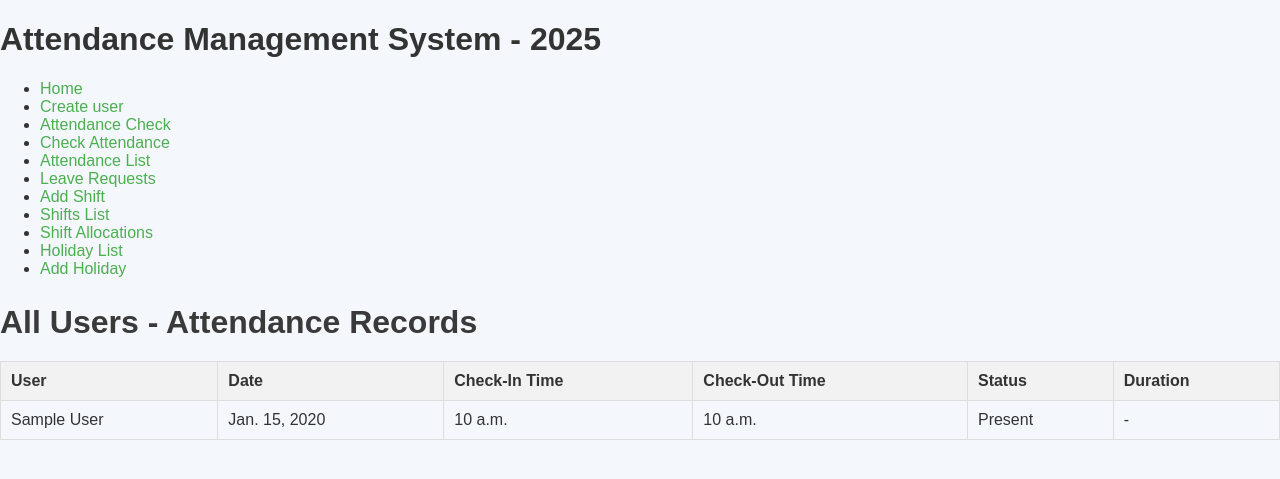
After one commit to yallalaraja/Attendance_Management_System-Team-Alpha-, a Django app: page /ams/attendance/list in a window 1280 px wide. The commit adds this page. Shown: the top 479 px of the page. Run offline with Django 5.2, Linux system fonts and the light colour scheme; a user stored in the database is signed in; tables that the repository leaves empty hold one stand-in row (values such as "Sample post").

Commit message:
attendance list template done

```diff
--- /dev/null
+++ b/Ams_be/Ams_app/templates/ams_app/attendance/attendance_list.html
@@ -0,0 +1,37 @@
+{% extends 'ams_app/base.html' %}
+{% load static %}
+
+{% block content %}
+<h2>All Users - Attendance Records</h2>
+
+<table border="1" cellpadding="8" cellspacing="0">
+    <thead>
+        <tr>
+            <th>User</th>
+            <th>Date</th>
+            <th>Check-In Time</th>
+            <th>Check-Out Time</th>
+            <th>Status</th>
+            <th>Duration</th>
+        </tr>
+    </thead>
+    <tbody>
+        {% for item in attendance_records %}
+            {% with record=item.record %}
+            <tr>
+                <td>{{ record.user.name }}</td>
+                <td>{{ record.date }}</td>
+                <td>{{ record.check_in|default:"-" }}</td>
+                <td>{{ record.check_out|default:"-" }}</td>
+                <td>{{ record.status|default:"-" }}</td>
+                <td>{{ item.duration|default:"-" }}</td>
+            </tr>
+            {% endwith %}
+        {% empty %}
+        <tr>
+            <td colspan="6">No attendance records found.</td>
+        </tr>
+        {% endfor %}
+    </tbody>
+</table>
+{% endblock %}
--- a/Ams_be/Ams_app/templates/ams_app/base.html
+++ b/Ams_be/Ams_app/templates/ams_app/base.html
@@ -18,6 +18,7 @@
                 <li><a href="{% url 'create_user' %}">Create user</a></li>
                 <li><a href="{% url 'attendance_check' %}">Attendance Check</a></li>
                 <li><a href="{% url 'attendance_status' %}">Check Attendance</a></li>
+                <li><a href="{% url 'attendance_list' %}">Attendance List</a></li>
                 <li><a href="{% url 'leave_list' %}">Leave Requests</a></li>
                 <li><a href="{% url 'add_shift' %}">Add Shift</a></li>
                 <li><a href="{% url 'shift_list' %}">Shifts List</a></li>
--- a/Ams_be/Ams_app/urls.py
+++ b/Ams_be/Ams_app/urls.py
@@ -29,6 +29,7 @@ urlpatterns = [
 
     path('attendance/check/', views.attendance_check, name='attendance_check'),
     path('attendance/status/', views.attendance_status, name='attendance_status'),
+    path('attendance/list',views.attendance_list,name='attendance_list'),
 
     path('leave/approve/<int:leave_id>/', views.approve_leave, name='approve_leave'),  # Approve leave
     path('leave/reject/<int:leave_id>/', views.reject_leave, name='reject_leave'),
@@ -42,9 +43,5 @@ urlpatterns = [
     path('holiday/', views.holiday_list, name='holiday_list'),
     path('holiday/add/', views.add_holiday, name='add_holiday'),
 
-    # API Endpoints (handled by DRF viewsets)
-    # These paths are already handled by the router, so no need to redefine them.
-    # The following paths are redundant with the DefaultRouter URLs:
-    # 'attendance/', 'attendance-report/<int:user_id>/', etc.
 
 ] + router.urls
--- a/Ams_be/Ams_app/views.py
+++ b/Ams_be/Ams_app/views.py
@@ -1,3 +1,4 @@
+# views created for the backend DRF part
 from datetime import date, timedelta
 from rest_framework import viewsets
 from rest_framework.decorators import action
@@ -163,8 +164,7 @@ class HolidayViewSet(viewsets.ModelViewSet):
 
 
 
-
-
+# views that we use for the frontend templates
 
 
 from datetime import date, timedelta
@@ -172,18 +172,29 @@ from django.shortcuts import render, redirect
 from django.contrib.auth.decorators import login_required, user_passes_test
 from django.utils.timezone import now
 from .models import Attendance, LeaveRequest, Shift, UserShiftAssignment, Holiday
-from .forms import LeaveRequestForm  # We’ll create this next
-
+from django.shortcuts import render, redirect
+from .models import User, Shift
+from django.contrib.auth import login, authenticate
+from django.contrib import messages
+from django.shortcuts import render, redirect
+from django.contrib.auth import authenticate, login
+from django.contrib import messages
+from django.contrib.auth import logout
+from django.shortcuts import redirect
+from django.views.decorators.http import require_POST
+from django.contrib.auth.decorators import login_required
+from django.shortcuts import render
+from datetime import timedelta
+from Ams_app.models import Attendance
+from django.shortcuts import render, redirect
+from django.contrib import messages
+from .models import LeaveRequest, User
+from datetime import datetime
 # Utility role checks
 def is_admin_or_hr(user):
     return user.role in ['Admin', 'HR']
 
 # user views for template
-from django.shortcuts import render, redirect
-from .models import User, Shift
-from django.contrib.auth import login, authenticate
-from django.contrib import messages
-
 def create_user(request):
     if request.method == 'POST':
         email = request.POST['email']
@@ -204,9 +215,7 @@ def create_user(request):
 
 
 
-from django.shortcuts import render, redirect
-from django.contrib.auth import authenticate, login
-from django.contrib import messages
+
 
 def login_user(request):
     if request.method == 'POST':
@@ -228,39 +237,12 @@ def home_view(request):
     return render(request, 'ams_app/home.html')
 
 # logout functionality
-from django.contrib.auth import logout
-from django.shortcuts import redirect
-from django.views.decorators.http import require_POST
-
 @require_POST
 def logout_user(request):
     logout(request)
     return redirect('login')  # Replace 'login' with your actual login view name
 
 # ----- Attendance Views for templates ----- #
-
-from django.contrib.auth.decorators import login_required
-from django.shortcuts import render
-from datetime import timedelta
-from Ams_app.models import Attendance
-
-from django.shortcuts import render
-from django.contrib.auth.decorators import login_required
-from datetime import datetime, date
-from .models import Attendance
-
-
-from django.shortcuts import render, redirect
-from django.contrib.auth.decorators import login_required
-from datetime import datetime, timedelta
-from .models import Attendance
-
-
-from django.shortcuts import render, redirect
-from django.contrib.auth.decorators import login_required
-from datetime import datetime, date
-from .models import Attendance
-
 @login_required
 def attendance_check(request):
     user = request.user
@@ -338,14 +320,38 @@ def attendance_status(request):
 
     return render(request, 'ams_app/attendance/status.html', context)
 
+from django.shortcuts import render
+from django.contrib.auth.decorators import login_required
+from .models import Attendance
+
+from datetime import datetime
+
+@login_required
+def attendance_list(request):
+    if request.user.role not in ['Admin', 'HR']:
+        return HttpResponseForbidden()
+
+    attendance_records = Attendance.objects.select_related('user').order_by('-date')
+
+    # Add duration manually to each record
+    records_with_duration = []
+    for record in attendance_records:
+        duration = None
+        if record.check_in and record.check_out:
+            checkin_dt = datetime.combine(record.date, record.check_in)
+            checkout_dt = datetime.combine(record.date, record.check_out)
+            duration = checkout_dt - checkin_dt
+        records_with_duration.append({
+            'record': record,
+            'duration': duration,
+        })
+
+    context = {
+        'attendance_records': records_with_duration
+    }
+    return render(request, 'ams_app/attendance/attendance_list.html', context)
 
 # ----- Leave Request Views for templates ----- #
-
-from django.shortcuts import render, redirect
-from django.contrib import messages
-from .models import LeaveRequest, User
-from datetime import datetime
-
 def apply_leave(request):
     if request.method == "POST":
         # Get the user ID and fetch the user object
--- a/Ams_be/Ams_be/urls.py
+++ b/Ams_be/Ams_be/urls.py
@@ -20,7 +20,7 @@ from rest_framework_simplejwt.views import TokenObtainPairView, TokenRefreshView
 
 urlpatterns = [
     path('admin/', admin.site.urls),
-    path('api/', include('Ams_app.urls')),
+    path('ams/', include('Ams_app.urls')),
     # JWT endpoints
     path('api/token/', TokenObtainPairView.as_view(), name='token_obtain_pair'),
     path('api/token/refresh/', TokenRefreshView.as_view(), name='token_refresh'),
```
Also changed, not shown: Ams_be/Ams_app/serializers.py (+7 -8 lines).
